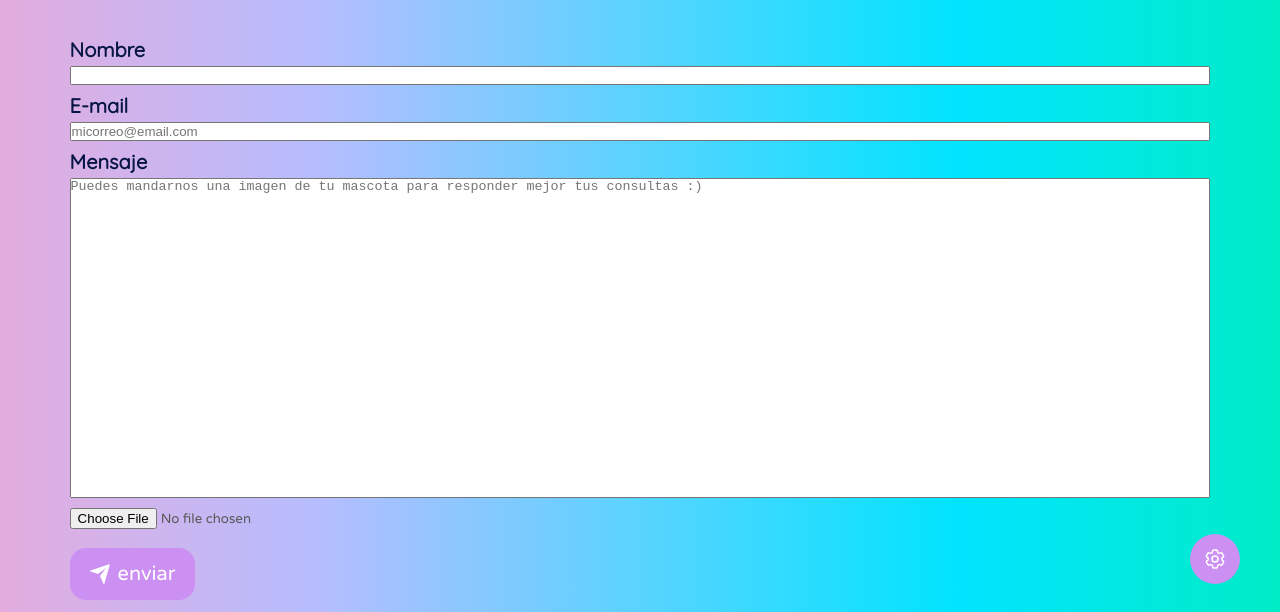
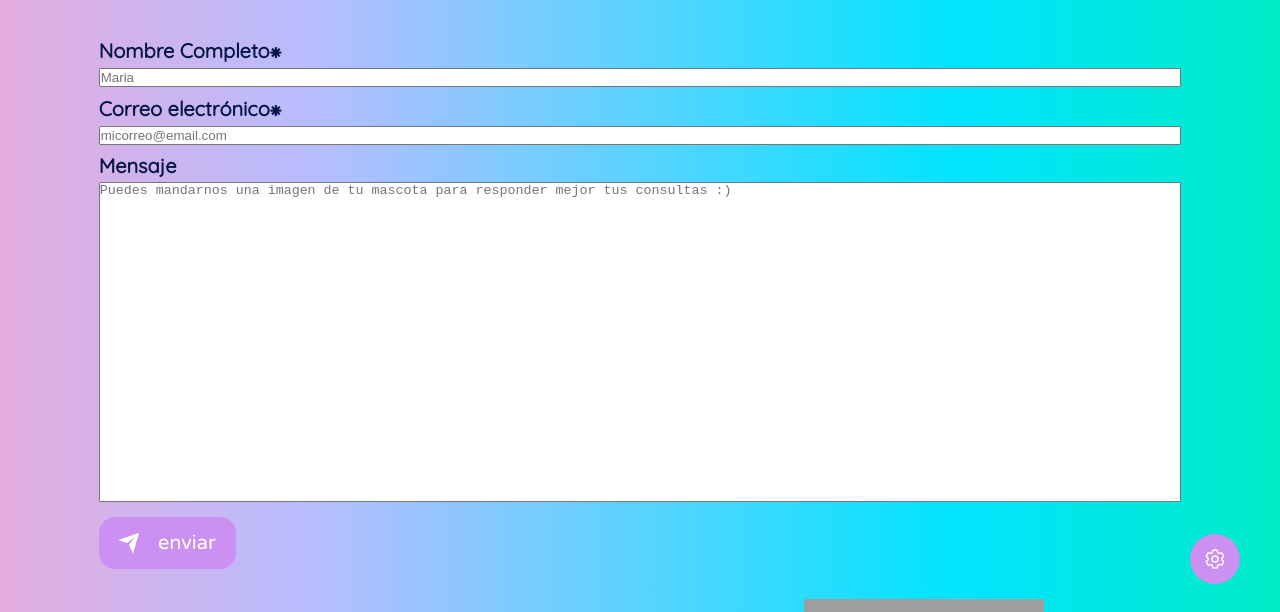
Before and after one commit to duality22/PeluqueriaPocospelos, a plain HTML site: page contacto.html in a window 1280 px wide. Shown: the part 176-788 px from the top of the page. Drawn offline with Linux system fonts and the light colour scheme; some packages are replaced by stand-ins of ours; grey boxes are pictures that could not be loaded.

Commit message:
commitfinal

```diff
--- a/contacto.html
+++ b/contacto.html
@@ -48,20 +48,18 @@
                     <div class="container">
                         <h1>Contacto</h1>
                        <div class="align-row">
-                            <form method="POST">
 
-                               <label for="nombre">Nombre</label>
-                               <input type="text" id="nome" name="nome" required>
+                            <form id="form" action="" class="form">
+                               <label for="nombre">Nombre Completo<span>⁕</span></label>
+                               <input name="nombre" required type="text" id="nombre" placeholder="Maria">
 
-                               <label for="email">E-mail</label>
-                               <input type="email" id="email" name="email" placeholder="micorreo@email.com" size="30" required>
+                               <label for="email">Correo electrónico<span>⁕</span></label>
+                               <input name="email" type="text" id="email" required placeholder="micorreo@email.com" size="30" >
 
-                               <label for="mensage">Mensaje</label>
-                               <textarea name="mensage" id="mensaje" placeholder="Puedes mandarnos una imagen de tu mascota para responder mejor tus consultas :)" size="30" required></textarea>
+                               <label for="message">Mensaje</label>
+                               <textarea name="message" id="message" required placeholder="Puedes mandarnos una imagen de tu mascota para responder mejor tus consultas :)" size="30"></textarea>
 
-                               <input type="file" name="imagen" class="imagensubmit" accept="image/*, .jpg,png"><br>
-
-                               <button>
+                               <button type="submit">
                                    <div class="svg-wrapper-1">
                                      <div class="svg-wrapper">
                                          <svg xmlns="http://www.w3.org/2000/svg" viewBox="0 0 24 24" width="24" height="24">
@@ -70,7 +68,7 @@
                                          </svg>
                                      </div>
                                    </div>
-
+                                   <a href="mailto:aldanamicaela_22@outlook.com" id="formulario">a</a>
                                    <span>enviar</span>
                                </button>
                             </form>
@@ -171,6 +169,20 @@
           itemsMenu.classList.toggle('open_menu')
         })
       </script>
+      <script>
+        const $form = document.querySelector('#form')
+        const $buttonMailto = document.querySelector('#formulario')
+
+        $form.addEventListener('submit', handleSubmit)
+
+        function handleSubmit(event){
+           event.preventDefault()
+           const form = new FormData(this)
+           console.log(form.get('nombre'))
+           $buttonMailto.setAttribute('href', `mailto:aldanamicaela_22@outlook.com?subject= Cliente ${form.get('nombre')} Correo ${form.get('email')}&body=${form.get('message')}`)
+           $buttonMailto.clik()
+        }
+      </script>
       <script src="script.js"></script>
       <script src="https://maps.googleapis.com/maps/api/js?key=AIzaSyBDaeWicvigtP9xPv919E-RNoxfvC-Hqik&callback=iniciarMap"></script>
 
--- a/contactoscss/contacto.scss
+++ b/contactoscss/contacto.scss
@@ -18,6 +18,10 @@ ul {
         font-weight: 800;
       }
     }
+}
+
+#formulario {
+  opacity: 0;
 }
 
 #app_container {
@@ -125,14 +129,8 @@ ul {
                     font-size: 20px;
                     color: rgb(5, 21, 68);
                 }
-                .imagensubmit {
-                    margin-top: 5px;
-                    height: 3em;
-                    width: 5em;
-                    color: #5b5b5b;
-                    font-family: 'Varela Round', sans-serif;
-                }
                 button {
+                    margin-top: 10px;
                     font-family: inherit;
                     font-size: 20px;
                     background: #cc90f3;
```
Also changed, not shown: contactoscss/contacto.css, 2 other files.
